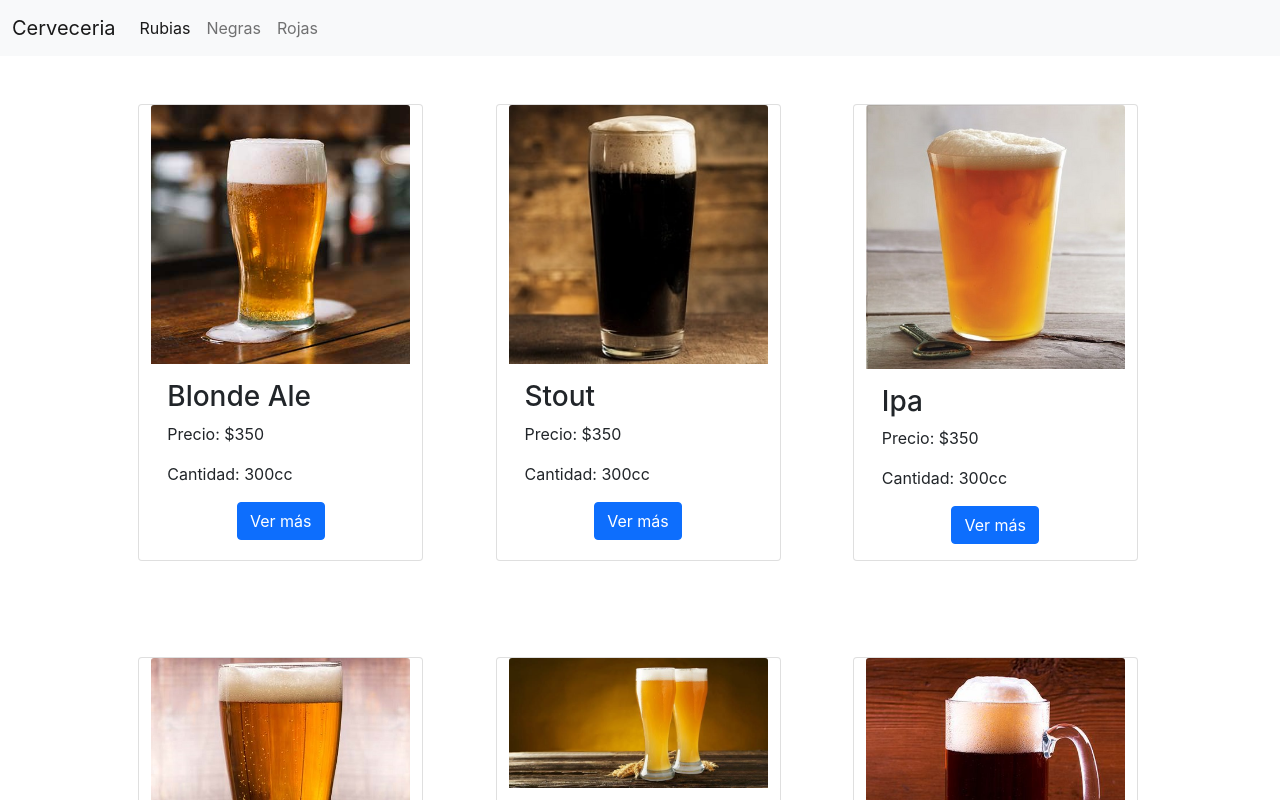
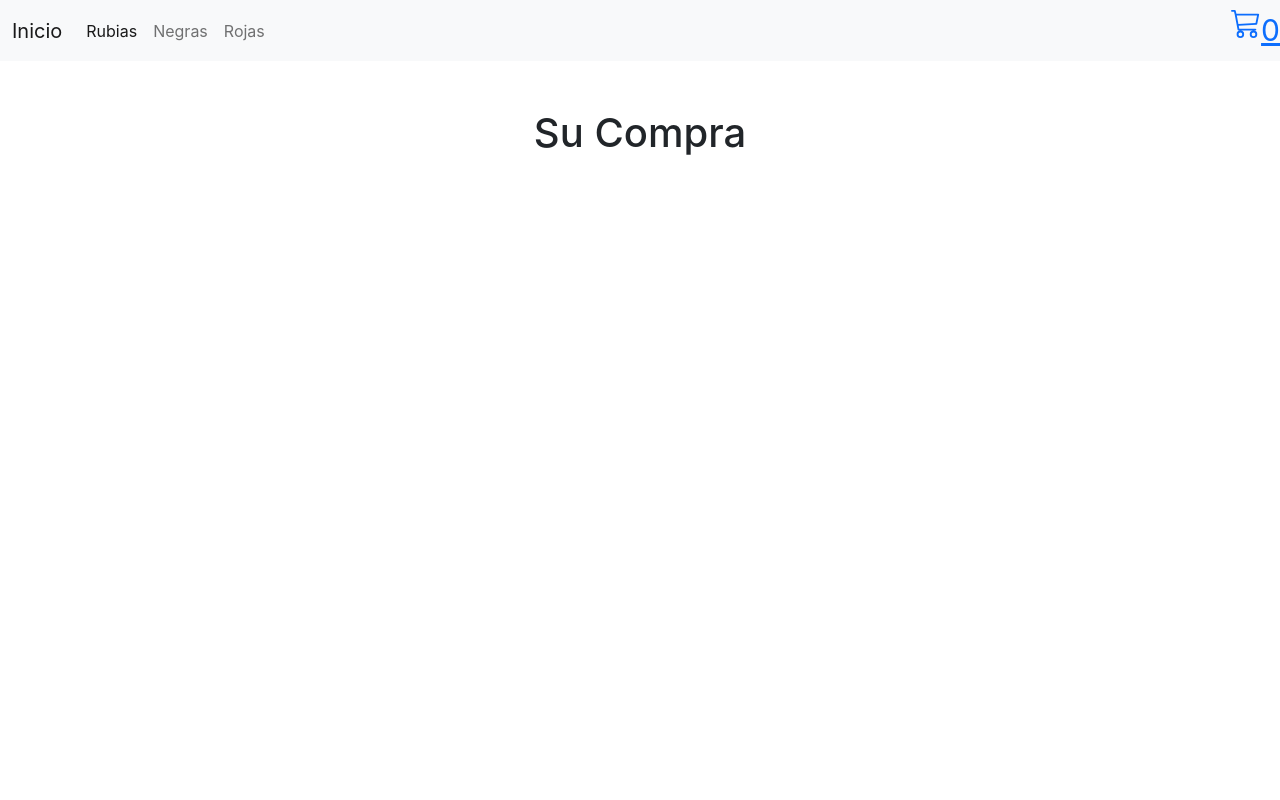
Before and after one commit to francocornejo/proyectoreact, a React (Create React App) app: page /cart in a window 1280 px wide. Before the commit this address led to /. Shown: the top 800 px of the page. Built offline with nearby package versions, Linux system fonts and the light colour scheme.

Commit message:
vista del carrito

```diff
--- a/public/index.html
+++ b/public/index.html
@@ -10,6 +10,7 @@
       content="Web site created using create-react-app"
     />
     <link rel="apple-touch-icon" href="%PUBLIC_URL%/logo192.png" />
+
     <!--
       manifest.json provides metadata used when your web app is installed on a
       user's mobile device or desktop. See https://developers.google.com/web/fundamentals/web-app-manifest/
--- a/src/App.css
+++ b/src/App.css
@@ -24,6 +24,10 @@
   color: white;
 }
 
+.widget {
+  font-size: 30px;
+}
+
 .App-link {
   color: #61dafb;
 }
--- a/src/App.js
+++ b/src/App.js
@@ -1,12 +1,20 @@
 import './App.css';
 import Navbar from './components/Navbar'
-import Contador from './components/pestañas/Contador';
 import {ItemListContainer} from './components/pestañas/ItemListContainer'
 import {BrowserRouter, Routes, Route, Navigate} from 'react-router-dom'
 import ItemDetailContainer  from './components/pestañas/ItemDetailContainer'
+import { CartContext} from './components/context/CartContext';
+import { Cart } from './components/cart/Cart';
+import { CartProvider } from './components/context/CartContext'
 
 function App() {
+
+
+
+
   return (
+
+    <CartProvider>
       <BrowserRouter>
         <div className="App">
           <Navbar/>
@@ -15,11 +23,14 @@ function App() {
             <Route path='/' element={<ItemListContainer/>}/>
             <Route path="/categoria/:categoriaId" element={<ItemListContainer/>}/>
             <Route path="/detail/:itemId" element={<ItemDetailContainer/>}/>
+            <Route path="/cart" element={<Cart/>}/>
 
             <Route path='*' element={ <Navigate to='/'/>} />
           </Routes>
         </div>
       </BrowserRouter>
+    </CartProvider>
+
   );
 }
 
--- a/src/components/Navbar.js
+++ b/src/components/Navbar.js
@@ -1,11 +1,13 @@
 import React from 'react'
 import { Link } from 'react-router-dom'
+import { CartWidget } from './cart/CartWidget'
 
 const Navbar = () => {
     return (
+        <header className='header'>
             <nav className="navbar navbar-expand-lg navbar-light bg-light">
                 <div className="container-fluid">
-                <Link to={`/`} className="navbar-brand" href="#">Cerveceria</Link>
+                    <Link to={`/`} className="navbar-brand" href="#">Inicio</Link>
                     <button className="navbar-toggler" type="button" data-bs-toggle="collapse" data-bs-target="#navbarNav" aria-controls="navbarNav" aria-expanded="false" aria-label="Toggle navigation">
                     <span className="navbar-toggler-icon"></span>
                     </button>
@@ -23,7 +25,9 @@ const Navbar = () => {
                         </ul>
                     </div>
                 </div>
+                <CartWidget/>
             </nav>
+        </header>
     )
 }
 
--- a/src/components/cart/Cart.js
+++ b/src/components/cart/Cart.js
@@ -1,9 +1,28 @@
+import { CartContext } from "../context/CartContext"
+import { useContext } from 'react'
 
 
 export const Cart = () => {
+
+    const { cart } = useContext(CartContext)
+    console.log(cart)
+
     return (
-        <div>
+        <div className='container my-5'>
+            <h1>Su Compra</h1>
 
+            {
+                cart.map((item) => (
+                    <div className='text-start'>
+                        <h2>{item.titulo}</h2>
+                        <p>Cantidad: {item.info}</p>
+                        <p>Cantidad: {item.detalle}</p>
+                        <p>Cantidad: {item.cantidad}</p>
+                        <h5>Precio: ${item.precio}</h5>
+                        <hr/>
+                    </div>
+                ))
+            }
         </div>
     )
 }
--- /dev/null
+++ b/src/components/cart/CartWidget.js
@@ -0,0 +1,21 @@
+import React from 'react'
+import { Link } from 'react-router-dom'
+import { BsCart3 } from "react-icons/bs";
+import { CartContext } from '../context/CartContext';
+import { useContext } from 'react'
+
+export const CartWidget = () => {
+
+    const { cartCant } = useContext(CartContext)
+
+    return (
+        <Link to={'/cart'} className='widget d-flex'>
+            <BsCart3/>
+            <span>{cartCant()}</span>
+        </Link>
+
+
+
+
+    )
+}
--- a/src/components/context/CartContext.js
+++ b/src/components/context/CartContext.js
@@ -1,10 +1,32 @@
 import { createContext } from 'react'
+import { useState } from 'react'
 
 export const CartContext = createContext()
 
-export const CartProvider = () =>{
+export const CartProvider = ({children}) => {
 
-    return(
+    const [cart, setCart] = useState([])
 
+    const addItem = ( item ) => {
+        setCart ( [...cart, item] )
+    }
+
+    const isInCart = (id) => {
+        return cart.some(prod => prod.id === id)
+    }
+
+    const cartCant = () => {
+        return cart.reduce ((acu, prod) => acu += prod.cantidad, 0)
+    }
+
+    return (
+        <CartContext.Provider value= {{
+            cart,
+            addItem,
+            isInCart,
+            cartCant
+          }}>
+            {children}
+        </CartContext.Provider>
     )
 }
--- a/src/components/pestañas/Contador.js
+++ b/src/components/pestañas/Contador.js
@@ -1,6 +1,6 @@
 import React, {useState} from 'react'
 
-const Contador = ({ cantidad, setCantidad, handleAgregar}) => {
+const Contador = ({ cantidad, setCantidad, onAdd}) => {
 
     function clickSuma(){
         setCantidad(cantidad + 1)
@@ -16,7 +16,7 @@ const Contador = ({ cantidad, setCantidad, handleAgregar}) => {
             <span className="mx-3">{cantidad}</span>
             <button className="btn btn-primary" onClick={clickSuma}>+</button>
             <br/>
-            <button className="btn btn-success my-2" onClick={handleAgregar}>Agregar</button>
+            <button className="btn btn-success my-2" onClick={onAdd}>Agregar</button>
         </div>
     )
 }
--- a/src/components/pestañas/ItemDetail.js
+++ b/src/components/pestañas/ItemDetail.js
@@ -1,7 +1,12 @@
 import React, {useState} from 'react'
+import { CartContext } from '../context/CartContext'
 import Contador from './Contador'
+import { useContext } from 'react'
+import { Link } from 'react-router-dom'
 
 export const ItemDetail = ({id, stock, img, titulo, categoria, detalle, precio, info}) => {
+
+    const {addItem, isInCart} = useContext( CartContext )
 
     const [cantidad, setCantidad]= useState(0)
 
@@ -15,6 +20,7 @@ export const ItemDetail = ({id, stock, img, titulo, categoria, detalle, precio,
             cantidad,
             info
         }
+        addItem(itemToCart)
         console.log(itemToCart)
     }
 
@@ -31,10 +37,21 @@ export const ItemDetail = ({id, stock, img, titulo, categoria, detalle, precio,
                         <p>Precio: ${precio}</p>
                     </div>
             </div>
-            <Contador
+
+            {
+                !isInCart(id)
+                ?
+                <Contador
                 cantidad={cantidad}
                 setCantidad={setCantidad}
-                handleAgregar={handleAgregar}/>
+                onAdd={handleAgregar}/>
+                :
+                <Link to='/cart' className='btn btn-success d-block'>Finalizar Compra</Link>
+            }
+
+
+
+
         </div>
     )
 }
```
Lines whose indentation alone changed are shown as unchanged.
